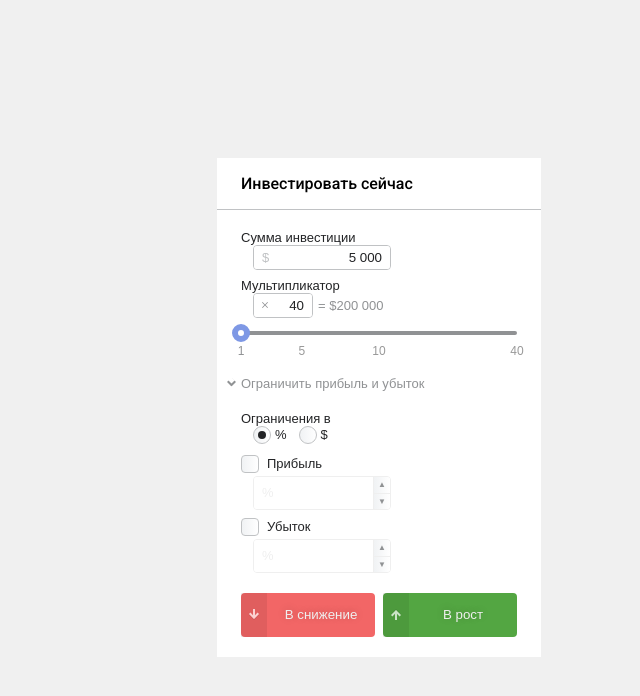
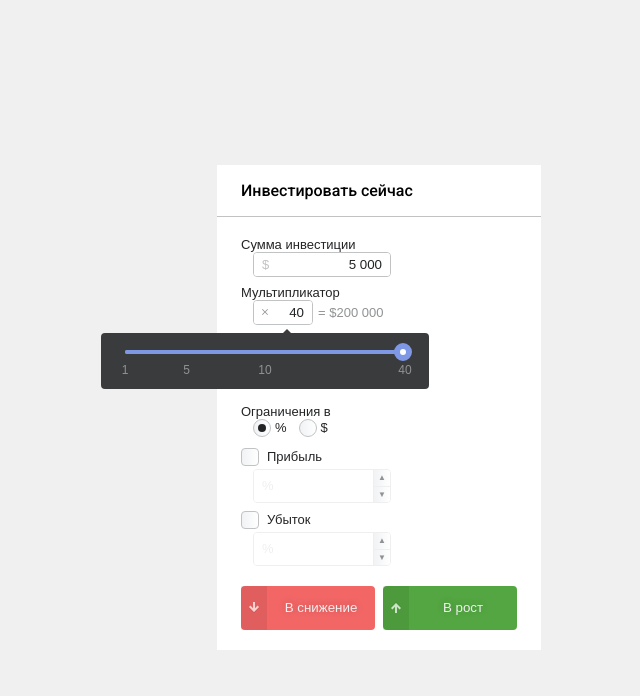
Before and after one commit to FrSnowy/Libertex-Test, a React (Create React App) app: page / in a window 1280 px wide. Both pictures are taken after a click on the element 552 px from the left and 305 px from the top of the page. Shown: the top 696 px of the page, without its empty margins (269-909 px from the left). Built offline with nearby package versions, Linux system fonts and the light colour scheme.

Commit message:
styles for slider tooltip

```diff
--- a/src/features/Multiplicator/Slider/index.tsx
+++ b/src/features/Multiplicator/Slider/index.tsx
@@ -9,12 +9,12 @@ const dotMap = {
   40: 40,
 };
 
-type SliderProps = {
-  current?: number,
+export type SliderProps = {
+  value?: number,
   onChange?: (v: number) => void,
 };
 
-const MultiplicatorSlider: React.FC<SliderProps> = ({ current, onChange }) => {
+const MultiplicatorSlider: React.FC<SliderProps> = ({ value, onChange }) => {
   const [ref, setRef] = React.useState<HTMLDivElement | null>(null);
 
   React.useEffect(() => {
@@ -27,14 +27,14 @@ const MultiplicatorSlider: React.FC<SliderProps> = ({ current, onChange }) => {
   }, [ref])
 
   const onChangeHandler = React.useCallback((v: number | number[]) => {
-    onChange && onChange(v as number);
+    onChange && v <= 40 && onChange(v as number);
   }, [onChange]);
 
   return React.useMemo(() => (
     <Elements.SliderWrapper ref={r => setRef(r)}>
-      <Slider min={1} max={40} dots={true} marks={dotMap} onChange={onChangeHandler}/>
+      <Slider min={1} max={40} dots={true} value={value} marks={dotMap} onChange={onChangeHandler}/>
     </Elements.SliderWrapper>
-  ), [])
+  ), [onChangeHandler, value])
 }
 
 export default MultiplicatorSlider;
--- /dev/null
+++ b/src/features/Multiplicator/SliderTooltip/elementrs.ts
@@ -0,0 +1,23 @@
+import styled from 'styled-components';
+
+export const Container = styled.div`
+  width: 280px;
+  margin-top: 8px;
+  margin-left: -152px;
+  background: black;
+  padding: 12px 24px 30px;
+  border-radius: 4px;
+  background-color: #3a3b3c;
+  position: relative;
+  top: 0;
+  left: 0;
+
+  &::before {
+    display: block;
+    content: '';
+    position: absolute;
+    top: -4px;
+    left: 182px;
+    ${p => p.theme.triangle("#3a3b3c", 4, "top")}
+  }
+`;
--- /dev/null
+++ b/src/features/Multiplicator/SliderTooltip/index.tsx
@@ -0,0 +1,20 @@
+import React from 'react';
+import * as Elements from './elementrs';
+import Tooltip from 'components/Tooltip';
+import Slider, { SliderProps } from '../Slider';
+
+type SliderTooltipProps = SliderProps & {
+  inputRef: HTMLDivElement | null;
+}
+
+const SliderTooltip: React.FC<SliderTooltipProps> = ({ value, onChange, inputRef }) => {
+  return React.useMemo(() => (
+    <Tooltip assign={inputRef} verticalPosition='under'>
+      <Elements.Container>
+        <Slider value={value} onChange={onChange} />
+      </Elements.Container>
+    </Tooltip>
+  ), [value, onChange, inputRef])
+}
+
+export default SliderTooltip;
--- a/src/features/Multiplicator/index.tsx
+++ b/src/features/Multiplicator/index.tsx
@@ -4,11 +4,11 @@ import Input, { InputFormat } from 'components/Input';
 import { ReactComponent as MultipleIcon } from 'assets/multiple.svg';
 import WithLabel from 'components/WithLabel';
 import { FormContext, FormController } from 'contexts/Form';
-import Slider from 'rc-slider';
-import 'rc-slider/assets/index.css';
-import MultiplicatorSlider from './Slider';
+import SliderTooltip from './SliderTooltip';
 
 const Multiplicator: React.FC = () => {
+  const [showSlider, setShowSlider] = React.useState<boolean>(false);
+  const [inputRef, setInputRef] = React.useState<HTMLDivElement | null>(null);
   const { sumInv, mult, setMult } = React.useContext(FormContext);
 
   const onChangeHandler = React.useCallback((v: string | number) => {
@@ -21,24 +21,23 @@ const Multiplicator: React.FC = () => {
   }, [mult]);
 
   return React.useMemo(() => (
-    <>
     <WithLabel label='Мультипликатор'>
-      <Elements.InputWrapper>
+      <Elements.InputWrapper ref={r => setInputRef(r)}>
         <Input
           pre={<MultipleIcon width={6} height={6} />}
           value={mult}
           format={InputFormat.number({ maxValue: 99 })}
           onChange={onChangeHandler}
           error={errorView}
+          onFocus={() => setShowSlider(true)}
         />
       </Elements.InputWrapper>
       <Elements.FinalSum>
         = ${InputFormat.number().to(sumInv * mult)}
       </Elements.FinalSum>
+      { showSlider && <SliderTooltip value={mult} onChange={onChangeHandler} inputRef={inputRef}/> }
     </WithLabel>
-    <MultiplicatorSlider onChange={onChangeHandler} />
-    </>
-  ), [sumInv, mult, onChangeHandler, errorView])
+  ), [sumInv, mult, onChangeHandler, errorView, inputRef, showSlider])
 }
 
 export default Multiplicator;
```
